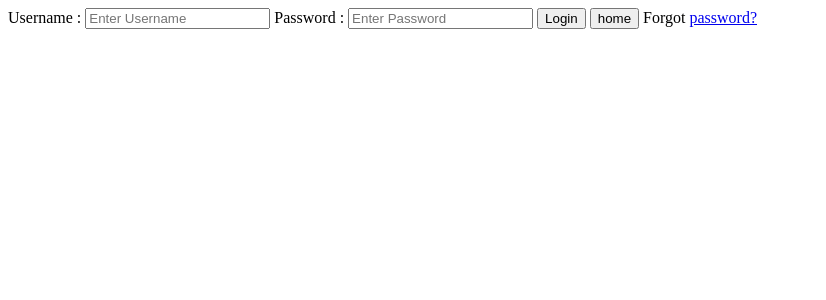
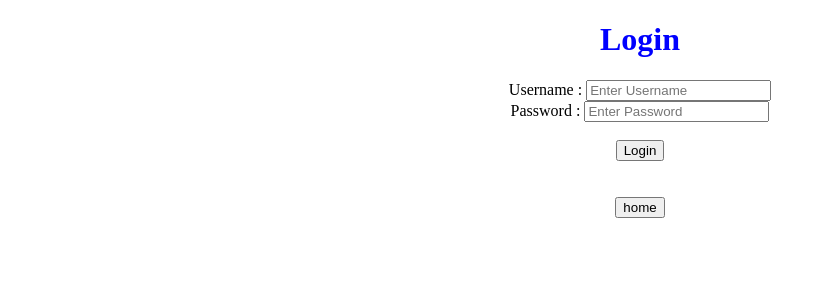
Before and after one commit to EPeralta18/CST438_Project02, a Django app: page /login/ in a window 1280 px wide. Shown: the top 300 px of the page, without its empty margins (0-826 px from the left). Run offline with Django 3.2, Linux system fonts and the light colour scheme.

Commit message:
updating

```diff
--- a/login/static/login/login.css
+++ b/login/static/login/login.css
@@ -0,0 +1,4 @@
+h1
+{
+ color: blue
+}
--- a/login/templates/login/login.html
+++ b/login/templates/login/login.html
@@ -1,20 +1,28 @@
+
 <!DOCTYPE html>
-<html lang="en">
-<head>
-    <meta charset="UTF-8">
-    <title>Title</title>
+<html>
+  <head>
+    <meta charset="utf-8">
+    <meta name="viewport" content="width=device-width">
+    <title>Login </title>
+    {% load static %}
+    <link rel="stylesheet" href="https://cdnjs.cloudflare.com/ajax/libs/font-awesome/4.7.0/css/font-awesome.min.css">
+    <link rel="stylesheet" type="text/css" href="{% static 'login/login.css' %}">
+    <script src="{% static 'login/script.js' %}"></script>
 </head>
 <body>
+<center>
+<h1> Login</h1>
     <form>
         <div>
             <label>Username : </label>
-            <input type="text" placeholder="Enter Username" name="username" required>
+            <input type="text" placeholder="Enter Username" name="username" required>  <br>
             <label>Password : </label>
-            <input type="password" placeholder="Enter Password" name="password" required>
-            <button type="submit">Login</button>
-            <button type="button" class="home"> home</button>
-            Forgot <a href="#"> password? </a>
+            <input type="password" placeholder="Enter Password" name="password" required>  <br><br>
+            <button type="submit">Login</button>    <br><br><br>
+            <button type="button" class="home"> home</button>   <br>
         </div>
     </form>
+<center>
 </body>
 </html>
```
